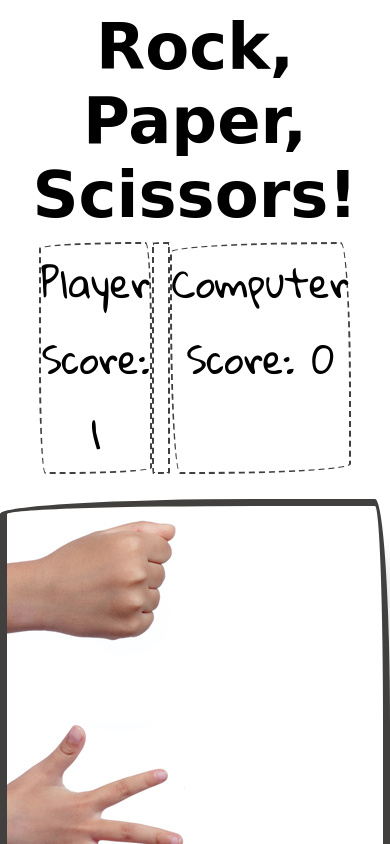
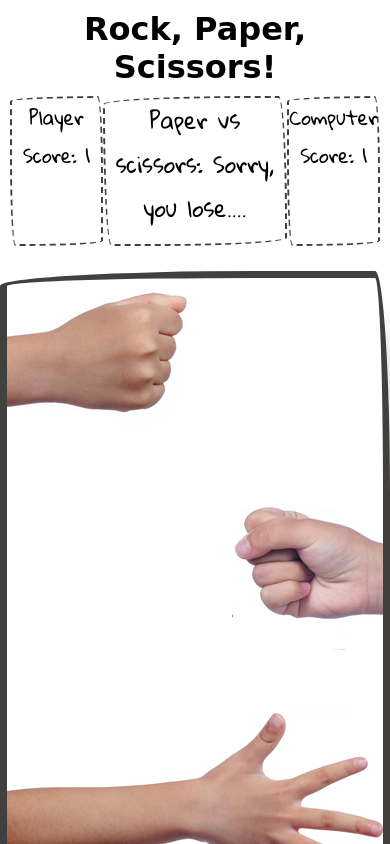
Before and after one commit to cjcon90/rock-paper-scissors, a plain HTML site: page index.html in a window 390 px wide. Both pictures are taken after a click on the element 196 px from the left and 822 px from the top of the page. Shown: the top 844 px of the page. Drawn offline with Linux system fonts and the light colour scheme; a web font is replaced by a local one.

Commit message:
added computer arm movement / final score update / minor responsiveness

```diff
--- a/scripts/script.js
+++ b/scripts/script.js
@@ -2,156 +2,128 @@ let userScore = 0;
 let computerScore = 0;
 const userCounter = document.getElementById("user-score");
 const computerCounter = document.getElementById("computer-score");
-const winner = document.getElementById("result");
 const playerRock = document.getElementById("lrock");
 const playerPaper = document.getElementById("lpaper");
 const playerScissors = document.getElementById("lscissors");
+const playerRockImg = document.getElementById("left-rock");
+const playerPaperImg = document.getElementById("left-paper");
+const playerScissorsImg = document.getElementById("left-scissors");
+const compRockImg = document.getElementById("right-rock");
+const compPaperImg = document.getElementById("right-paper");
+const compScissorsImg = document.getElementById("right-scissors");
+const scoreboard = document.getElementById("result");
+let playerChoice = play();
+let computerChoice = '';
+let winner = '';
 
 
 
 
-// Automated Computer Choice
-
-function computerPlay() {
-    const choices = ["rock", "paper", "scissors"]
-    return choices[Math.floor(Math.random() * Math.floor(choices.length))]
-}
-
-
-function win() {
-    console.log("Yay! You win!!");
-    userScore++
-    userCounter.innerHTML = userScore;
-}
-
-function draw() {
-    console.log("it's a draw!");
-}
-
-function lose() {
-    console.log("Sorry, you lose....");
-    computerScore++
-    computerCounter.innerHTML = computerScore;
-
-}
-
-
-
-function game(playerWeapon) {
-const computerWeapon = computerPlay();
-console.log("Computer chooses: " + computerWeapon);
-console.log("You choose: " + playerWeapon)
-
-if ((playerWeapon == 'rock' && computerWeapon === 'scissors') || (playerWeapon == 'paper' && computerWeapon === 'rock') || (playerWeapon == 'scissors' && computerWeapon === 'paper')) {
-    win();
-}
-
-else if ((playerWeapon == 'rock' && computerWeapon === 'paper') || (playerWeapon == 'paper' && computerWeapon === 'scissors') || (playerWeapon == 'scissors' && computerWeapon === 'rock')) {
-    lose();
-}
-
-else {
-    draw();
-}
-
-}
-
-
-function main() {
+// Player Selection-----------------------
+function play() {
     playerRock.addEventListener('click', function () {
         game('rock');
+        playerChoice = "Rock";
+        playerRockImg.style.right = "0px"
+        playerPaperImg.style.right = "50%"
+        playerScissorsImg.style.right = "50%"
     })
 
     playerPaper.addEventListener('click', function () {
         game('paper');
+        playerChoice = "Paper";
+        playerRockImg.style.right = "50%"
+        playerPaperImg.style.right = "0px"
+        playerScissorsImg.style.right = "50%"
     })
 
     playerScissors.addEventListener('click', function () {
         game('scissors');
+        playerChoice = "Scissors";
+        playerRockImg.style.right = "50%"
+        playerPaperImg.style.right = "50%"
+        playerScissorsImg.style.right = "0px"
     })
 
+}
+
+play();
+
+
+
+
+// Computer Selection---------------------
+
+function computerPlay() {
+    const choices = ["rock", "paper", "scissors"]
+    computerSelect = choices[Math.floor(Math.random() * Math.floor(choices.length))]
+
+    if (computerSelect === 'rock') {
+        compRockImg.style.left = "0px"
+        compPaperImg.style.left = "200px"
+        compScissorsImg.style.left = "200px"
+        computerChoice = computerSelect;
+    }
+
+    if (computerSelect === 'paper') {
+        compRockImg.style.left = "200px"
+        compPaperImg.style.left = "0px"
+        compScissorsImg.style.left = "200px"
+        computerChoice = computerSelect;
+    }
+
+    if (computerSelect === 'scissors') {
+        compRockImg.style.left = "200px"
+        compPaperImg.style.left = "200px"
+        compScissorsImg.style.left = "0px"
+        computerChoice = computerSelect;
+    }
+
+    return computerSelect;
 }
 
 
 
 
 
+// Determining who wins ----------------
 
+function game(playerWeapon) {
+    const computerWeapon = computerPlay();
+    console.log("Computer chooses: " + computerWeapon);
+    console.log("You choose: " + playerWeapon)
 
-main();
+    if ((playerWeapon == 'rock' && computerWeapon === 'scissors') || (playerWeapon == 'paper' && computerWeapon === 'rock') || (playerWeapon == 'scissors' && computerWeapon === 'paper')) {
+        win();
+    }
 
+    else if ((playerWeapon == 'rock' && computerWeapon === 'paper') || (playerWeapon == 'paper' && computerWeapon === 'scissors') || (playerWeapon == 'scissors' && computerWeapon === 'rock')) {
+        lose();
+    }
 
-
-
-
-
-
-
-
-
-
-
-/*const playerRock = document.querySelector("lrock");
-const playerPaper = document.querySelector("lpaper");
-const playerScissors = document.querySelector("lscissors");
-const playerSelect = document.getElementsByClassName("l-img-div");
-
-
-
-
-playerRock.onclick = function rockSelect(playerWeapon) {
-    return 'rock';
-    console.log(playerWeapon)
-}
-
-playerPaper.onclick = function paperSelect(playerWeapon) {
-    return 'paper';
-}
-
-playerScissors.onclick = function scissorsSelect(playerWeapon) {
-    return 'scissors';
-}
-
-console.log(playerWeapon);
-
-
-
-// Automated Computer Choice
-const choices = ["rock", "paper", "scissors"]
-function computerPlay() {
-    return choices[Math.floor(Math.random() * Math.floor(choices.length))]
+    else {
+        draw();
+    }
 }
 
 
-//Testing scissors vs random selection
-//const playerSelection = prompt("Rock, Paper or Scissors?", "").toLowerCase();
-const computerSelection = computerPlay();
+// Updating Scoreboard with winner --------------------
 
-
-// Single Round
-/*function playRound(playerSelection, computerSelection) {
-
-    if ((playerSelection != 'rock') && (playerSelection != 'paper') && (playerSelection != 'scissors')) {
-        return playerSelection + " isn't in the rules!! DISQUALIFIED"
-    }
-
-    else if ((playerSelection == 'rock' && computerSelection === 'scissors') || (playerSelection == 'paper' && computerSelection === 'rock') || (playerSelection == 'scissors' && computerSelection === 'paper')) {
-        return "Yay! You win!!";
-    }
-
-    else if ((playerSelection == 'rock' && computerSelection === 'paper') || (playerSelection == 'paper' && computerSelection === 'scissors') || (playerSelection == 'scissors' && computerSelection === 'rock')) {
-        return "Sorry, you lose....";
-    }
-
-    else {
-        return "it's a draw!";
-    }
+function win() {
+    winner = "Yay! You win!!";
+    userScore++
+    userCounter.innerHTML = userScore;
+    scoreboard.innerHTML = playerChoice + " vs " + computerChoice + ": " + winner;
 }
 
-playRound();
+function draw() {
+    winner = "it's a draw!";
+    scoreboard.innerHTML = playerChoice + " vs " + computerChoice + ": " + winner;
+}
 
-// Display player / computer / result in console
-console.log("Player chooses: " + playerSelection);
-console.log("Computer chooses: " + computerSelection);
-alert("Computer chooses " + computerSelection + "...")
-alert(playRound(playerSelection, computerSelection));*/
+function lose() {
+    winner = "Sorry, you lose....";
+    computerScore++
+    computerCounter.innerHTML = computerScore;
+    scoreboard.innerHTML = playerChoice + " vs " + computerChoice + ": " + winner;
+}
--- a/styles/style.css
+++ b/styles/style.css
@@ -19,7 +19,7 @@ p {
 
 .scoreboard {
     display: flex;
-    width: 80%;
+    width: 95%;
     margin: auto;
     flex-direction: row;
     justify-content: space-between;
@@ -31,9 +31,14 @@ p {
     text-align: center;
     font-size: 1.2em;
     width: 400px;
+    height: 120px;
     border:dashed 2px #41403E;
+    border-radius: 255px 15px 225px 15px/15px 225px 15px 255px;
+}
 
-    border-radius: 255px 15px 225px 15px/15px 225px 15px 255px;
+#result-div {
+    width: 800px;
+    font-size: 1.4em;
 }
 
 .game {
@@ -45,7 +50,7 @@ p {
     "lpaper rpaper"
     "lscissors rscissors";
     width: 100%;
-    max-width: 780px;
+    max-width: 768px;
     margin: auto;
     gap: 15px;
     overflow: hidden;
@@ -58,7 +63,6 @@ p {
 .left-img {
     float: left;
     position: relative;
-    right: 200px;
 }
 
 .left-img:hover {
@@ -68,7 +72,6 @@ p {
 .right-img {
     float: right;
     position: relative;
-    left: 200px;
 }
 
 #lrock {
@@ -93,3 +96,49 @@ p {
     grid-area: rscissors;
     padding-top: 40px;
 }
+
+
+@media only screen and (max-width: 800px) {
+
+    html {
+        font-size: 0.7rem;
+    }
+
+    .score {
+        height: 150px;
+    }
+
+
+
+
+
+}
+
+@media only screen and (max-width: 750px) {
+
+    html {
+        font-size: 0.5rem;
+    }
+
+    .score {
+        height: 150px;
+    }
+
+
+
+
+    .game {
+        display: grid;
+        grid-template-columns: 1fr;
+        grid-template-rows: 1fr 1fr 1fr 1fr 1fr 1fr;
+        grid-template-areas:
+        "lrock"
+        "rrock"
+        "lpaper"
+        "rpaper"
+        "lscissors"
+        "rscissors";
+    }
+
+
+}
```
Also changed, not shown: index.html (+2 -1 lines).
